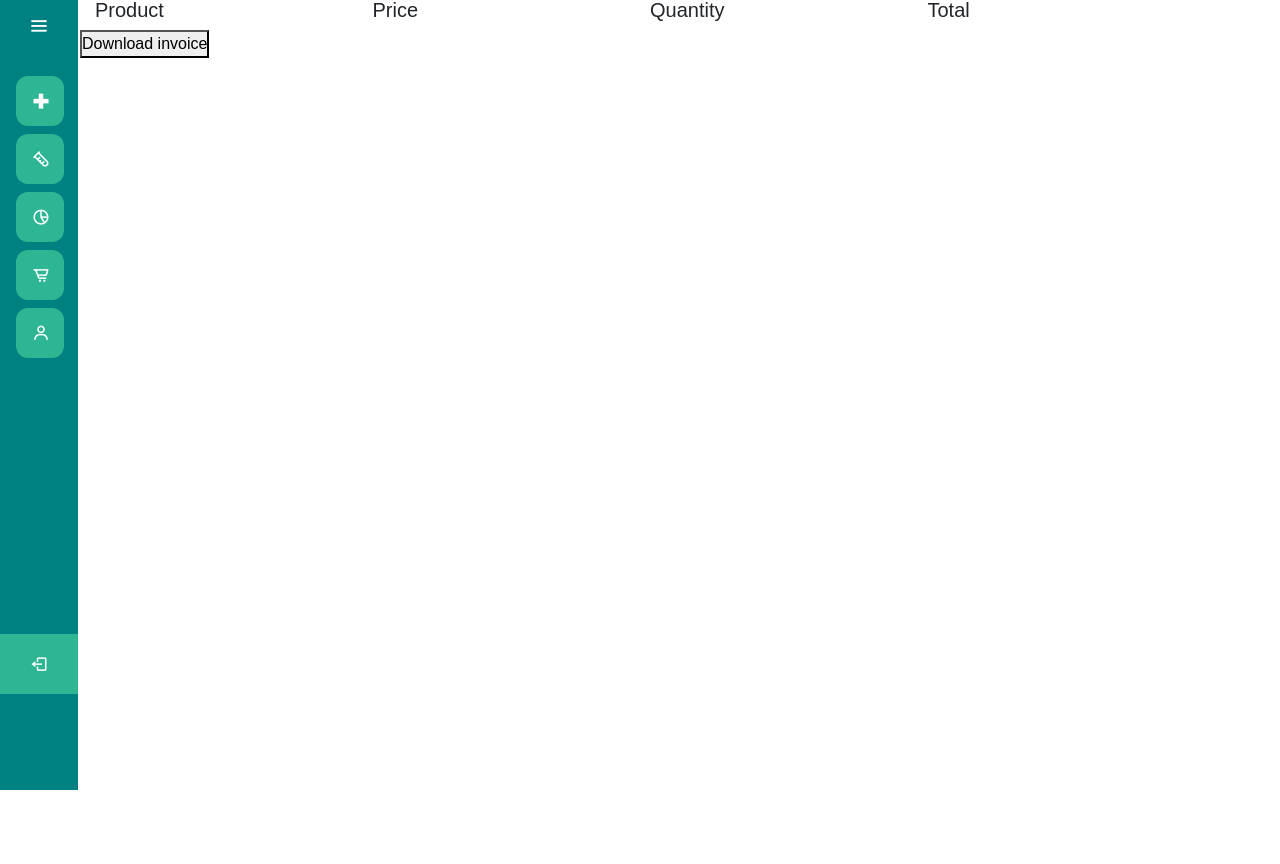
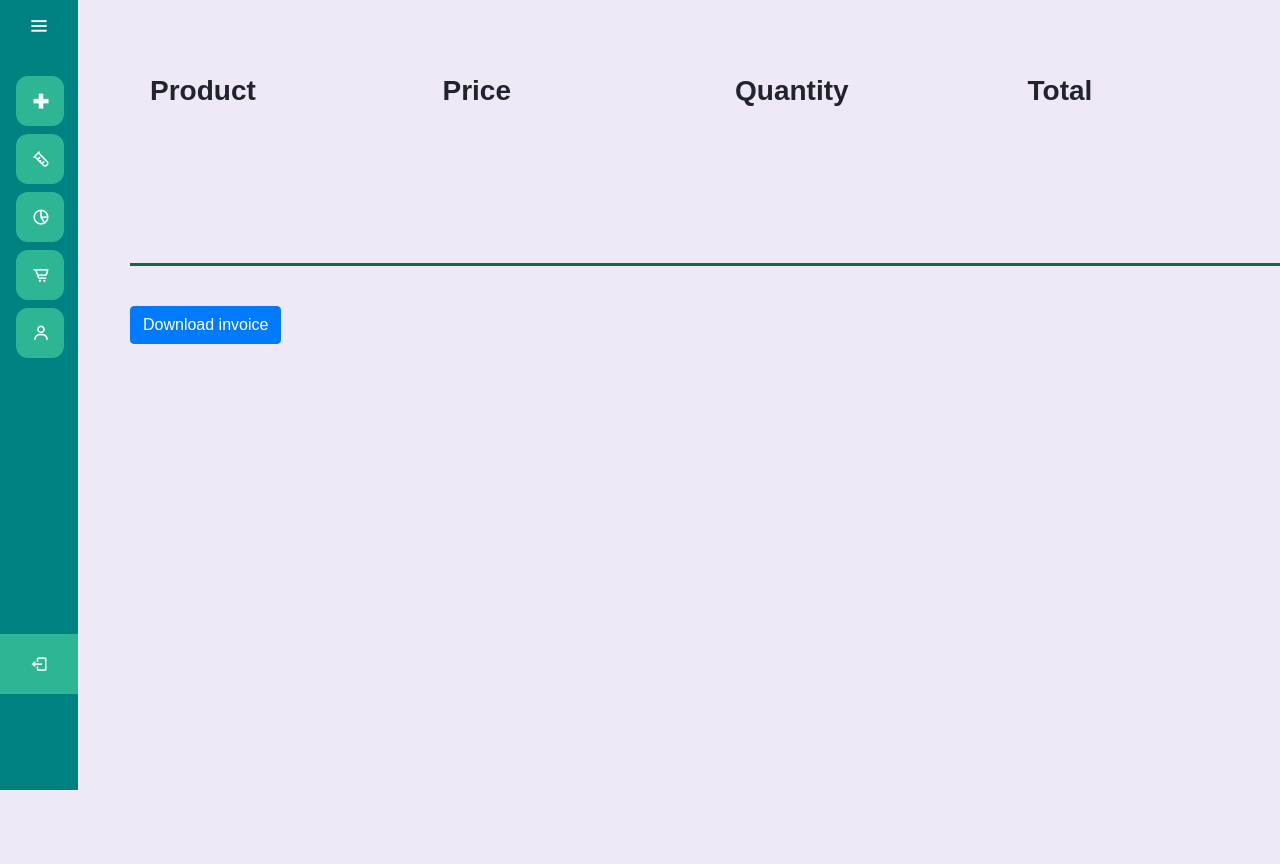
Before and after one commit to AviJuneja2007/Cure-Vibe-Beau, a website: page views/checkoutpage.html in a window 1280 px wide. Shown: the part 106-970 px from the top of the page. Before the commit the page ends 904 px from the top, so only its background shows below. Drawn offline with nearby package versions, Linux system fonts and the light colour scheme; files that its build step writes are made by us from their sources; files whose address does not match are found by name.

Commit message:
Checkout Cart Updated

```diff
--- a/assets/css/cal.css
+++ b/assets/css/cal.css
@@ -310,7 +310,7 @@ margin: 18px
   .container .card:hover .box{
       transform: translateY(-50px);
       box-shadow: 0 10px 40px rgba(0,0,0,0.2);
-      background: linear-gradient(45deg, #b95ce4, #4f29cd);
+      background: linear-gradient(45deg, #4a776f, #5dbda5);
   }
 
   .container .card .box .content{
--- a/assets/css/checkout.css
+++ b/assets/css/checkout.css
@@ -2,6 +2,7 @@
 /*-------------------------- BASE HOMEPAGE CSS BEGINS-------------- */
 body{
     font-family: 'Julius Sans One', sans-serif;
+    background-color: #efe9f7;
     /* display: block; */
   }
   #logo img{
@@ -225,6 +226,7 @@ body{
 
   /*-------------------------- BASE HOMEPAGE CSS ENDS-------------- */
   .home-section {
+    font-family: "sans-serif" , sans-serif;
     position: relative;
     min-height: 100vh;
     top: 5em !important;
@@ -248,3 +250,91 @@ ol,ul {
     font-weight: 500;
     margin: 18px
   }
+
+  /* -------------- Cart Design ---------------------- */
+
+  * {
+    box-sizing: border-box;
+  }
+
+  /* Create three equal columns that floats next to each other */
+  .column {
+    float: left;
+    width: 25%;
+    padding: 10px;
+    height: 100px; /* Should be removed. Only for demonstration */
+  }
+
+  .outer_box{
+    margin-left: 60px;
+    margin-top: 90px;
+  }
+
+  /* Clear floats after the columns */
+  .row:after {
+    content: "";
+    display: table;
+    clear: both;
+  }
+
+  /* Responsive layout - makes the three columns stack on top of each other instead of next to each other */
+  @media screen and (max-width: 600px) {
+    .column {
+      width: 100%;
+    }
+  }
+
+  .grandtotal{
+    font-size: 30px;
+    margin-left: 10px;
+    margin-top: 30px;
+  }
+
+  .tot-pay{
+    /* border-left: 0.5px solid rgb(22, 104, 66); */
+    /* border-bottom: 1px solid rgb(22, 104, 66);
+    border-bottom-width: 3px; */
+    border-left-width: 4px;
+    /* padding-left: 1px; */
+    padding-bottom: 6px;
+  }
+
+  .outer-grand{
+    border-left: 0.5px solid rgb(22, 104, 66);
+    border-left-width: 4px;
+    border-bottom: 1px solid rgb(22, 104, 66);
+    border-bottom-width: 3px;
+    margin-left: 50px;
+    margin-bottom: 40px;
+    margin-top: 80px;
+  }
+
+  .total-price{
+    /* padding-left: 20px; */
+    padding-left: 50px;
+  }
+
+  .invoice{
+    margin-left: 50px;
+  }
+
+  .product{
+    margin-top: -1px;
+    margin-left: 20px;
+    padding-top: 20px;
+  }
+
+  .price{
+    margin-left: 40px;
+  }
+  .quantity{
+    margin-left: 40px;
+  }
+
+  body{
+    font-family: "Poppins" , sans-serif;
+  }
+
+  h3{
+    font-weight: bold;
+  }
--- a/assets/css/testpage.css
+++ b/assets/css/testpage.css
@@ -306,7 +306,7 @@ body{
 .container .card:hover .box{
     transform: translateY(-50px);
     box-shadow: 0 10px 40px rgba(0,0,0,0.2);
-    background: linear-gradient(45deg, #b95ce4, #4f29cd);
+    background: linear-gradient(45deg, #4a776f, #5dbda5);
 }
 
 .container .card .box .content{
--- a/assets/js/main.js
+++ b/assets/js/main.js
@@ -353,7 +353,7 @@ function onloadcartnumber () {
    if(cartitems&&checkoutcontainer){
       checkoutcontainer.innerHTML='';
       Object.values(cartitems).map(item=>{
-       checkoutcontainer.innerHTML+=`<div class="product row">
+       checkoutcontainer.innerHTML+=`<div class="product row outer_box">
        <div class="item ml-3 col-sm">
        <span>${item.Name}</span>
        </div>
@@ -361,7 +361,7 @@ function onloadcartnumber () {
        <span>${item.Price}</span>
        </div>
        <div class="quantity col-sm"><span>${item.inCart}<span></div>
-       <div class="total col-sm"><span>${item.inCart*item.Price}</span></div>
+       <div class="total col-sm"><span">${item.inCart*item.Price}</span></div>
        </div>`
       })
       let grandtotal=document.querySelector(".grandtotal");
@@ -369,8 +369,8 @@ function onloadcartnumber () {
       grandtotal.innerHTML+=`
       <div class="grandtotal mt-4">
 
-      <span>Total payable amount</span>
-      <span>${totalcost}</span>
+      <span class="tot-pay">Total payable amount</span>
+      <span class="total-price">${totalcost}</span>
       </div>
 
       `
--- a/views/checkoutpage.html
+++ b/views/checkoutpage.html
@@ -97,14 +97,32 @@
     }
     </script>
     <section class="home-section">
-    <div class="checkoutcontainer">
-<div class="container mt-4 row">
+    <!-- <div class="checkoutcontainer"> -->
+<!-- <div class="container mt-4 row">
     <h5 class="product-title col-lg">Product</h5>
     <h5 class="product-title  col-lg">Price</h5>
     <h5 class="product-title  col-lg">Quantity</h5>
     <h5 class="product-title  col-lg">Total</h5>
 
+</div> -->
+
+<div class="outer_box">
+  <div class="row">
+      <div class="column product-title">
+        <h3 class="product-title col-lg">Product</h3>
+      </div>
+      <div class="column product-title">
+        <h3 class="product-title  col-lg">Price</h3>
+      </div>
+      <div class="column product-title">
+        <h3 class="product-title  col-lg">Quantity</h3>
+      </div>
+      <div class="column product-title">
+        <h3 class="product-title  col-lg">Total</h3>
+      </div>
+  </div>
 </div>
+
 <!----- for refrence you can check 'main.js' displaycart() function  line 205 -->
 <div class="product">
    <!--  "item" class-->
@@ -112,11 +130,15 @@
    <!--  "price" class-->
    <!--  "total" class-->
     </div>
-<div class="grandtotal">
-    <!-- "grandtotal" class-->
-</div>
+
+    <div class="outer-grand">
+        <div class="grandtotal">
+          <!-- "grandtotal" class-->
+      </div>
     </div>
-    <button onclick="downloadinvoice()">Download invoice</button>
+
+    </div>
+    <button class="btn btn-primary invoice"onclick="downloadinvoice()">Download invoice</button>
 
 </section>
     <script src='/js/main.js'></script>
```
